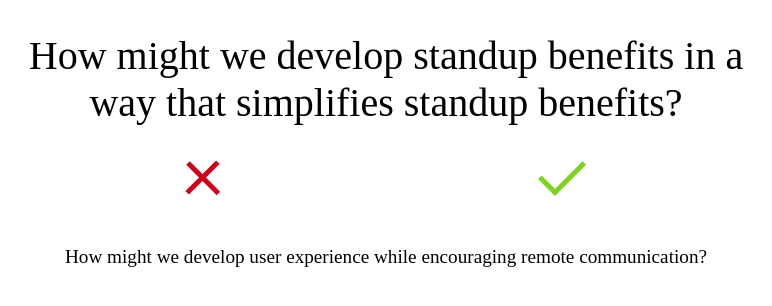
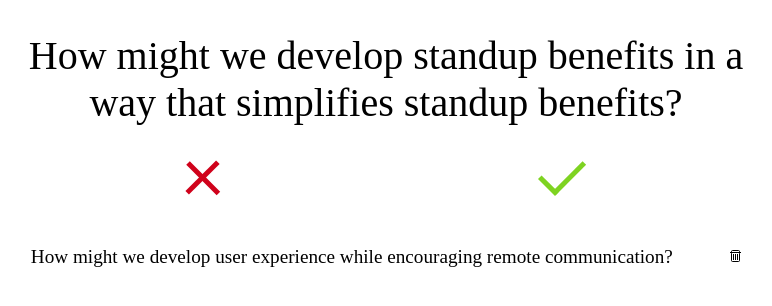
Before and after one commit to sruli/opportunity_generator, a React (Create React App) app: page / in a window 1280 px wide. Both pictures are taken after a click on the button 816 px from the left and 180 px from the top of the page. Shown: the top 306 px of the page, without its empty margins (254-1026 px from the left). Built offline with nearby package versions, Linux system fonts and the light colour scheme.

Commit message:
add trash can

```diff
--- /dev/null
+++ b/src/components/TrashCanIcon/TrashCanIcon.css
@@ -0,0 +1,7 @@
+#trashCanIcon:hover {
+  cursor: pointer;
+}
+
+#trashCanIcon:active {
+  opacity: 0.1;
+}
--- /dev/null
+++ b/src/components/TrashCanIcon/index.js
@@ -0,0 +1,35 @@
+import React from 'react';
+import PropTypes from 'prop-types';
+import './TrashCanIcon.css';
+
+const TrashCanIcon = ({ onIconClicked }) => (
+  <div id="trashCanIcon" onClick={onIconClicked} onKeyUp={(e) => { if (e.key === 'Enter') onIconClicked(); }} role="button" tabIndex={0}>
+    <svg width="11px" height="12px" viewBox="0 0 11 12" version="1.1" xmlns="http://www.w3.org/2000/svg">
+      <title>Trash Can</title>
+      <desc>Created with Sketch.</desc>
+      <defs />
+      <g id="Page-1" stroke="none" strokeWidth="1" fill="none" fillRule="evenodd">
+        <g id="Step-2" transform="translate(-1026.000000, -370.000000)" stroke="#000000">
+          <g id="Trash-Can" transform="translate(1026.000000, 370.000000)">
+            <rect id="Rectangle" x="1.5" y="2.5" width="8" height="9" rx="1" />
+            <path d="M7.5,4.5 L7.5,9.5" id="Line-4" strokeLinecap="square" />
+            <path d="M5.5,4.5 L5.5,9.5" id="Line-4" strokeLinecap="square" />
+            <path d="M3.5,4.5 L3.5,9.5" id="Line-4" strokeLinecap="square" />
+            <path d="M0.5,2.5 L10.5,2.5" id="Line-3" strokeLinecap="square" />
+            <rect id="Rectangle-2" x="1.5" y="0.5" width="8" height="2" rx="1" />
+          </g>
+        </g>
+      </g>
+    </svg>
+  </div>
+);
+
+TrashCanIcon.propTypes = {
+  onIconClicked: PropTypes.func,
+};
+
+TrashCanIcon.defaultProps = {
+  onIconClicked: () => {},
+};
+
+export default TrashCanIcon;
--- a/src/scenes/main/Components/SavedOpportunitiesItem.css
+++ b/src/scenes/main/Components/SavedOpportunitiesItem.css
@@ -2,7 +2,7 @@
   height: 2.5rem;
   display: flex;
   align-items: center;
-  justify-content: center;
+  justify-content: space-between;
   border-radius: 5px;
   padding: 0.3rem;
   line-height: 2rem;
@@ -10,5 +10,4 @@
 
 #opportunity:hover {
   background-color: #EBE9E9;
-  cursor: pointer;
 }
--- a/src/scenes/main/Components/SavedOpportunitiesItem.js
+++ b/src/scenes/main/Components/SavedOpportunitiesItem.js
@@ -1,10 +1,12 @@
 import React from 'react';
 import PropTypes from 'prop-types';
+import TrashCanIcon from '../../../components/TrashCanIcon';
 import './SavedOpportunitiesItem.css';
 
 const SavedOpportunitiesItem = ({ opportunity }) => (
   <div id="opportunity">
     <p>{opportunity}</p>
+    <TrashCanIcon />
   </div>
 );
 
```
